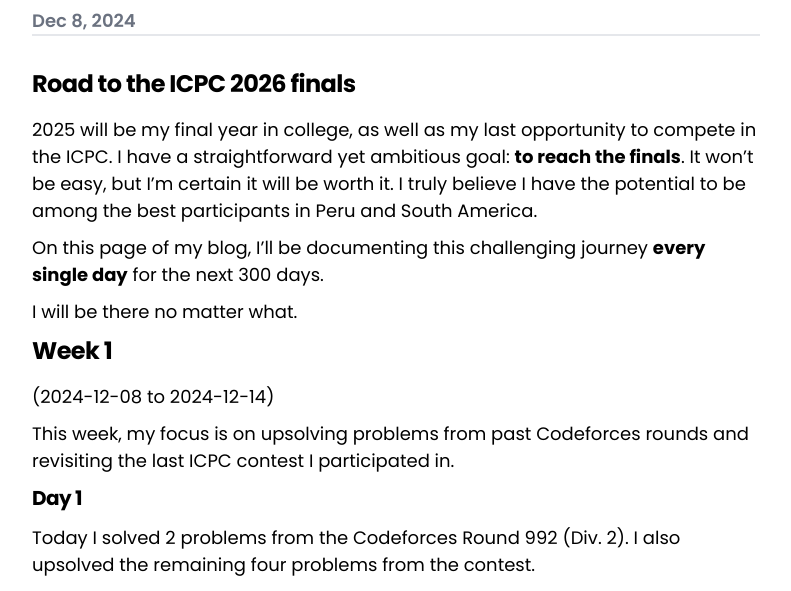
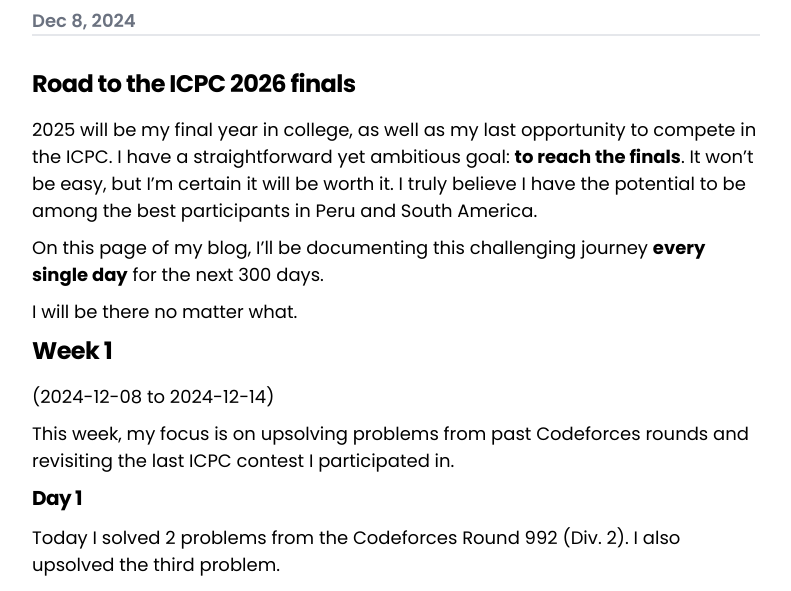
Before and after one commit to oliverTuesta/spigisblog-frontend, an Astro site: page /blog/300-days-of-code in a window 1280 px wide. Shown: the part 465-1056 px from the top of the page, without its empty margins (244-1035 px from the left). Built offline with nearby package versions, Linux system fonts and the light colour scheme; Astro itself is replaced by a stand-in of ours.

Commit message:
blog: change 300days-of-code

```diff
--- a/src/content/blog/300-days-of-code.md
+++ b/src/content/blog/300-days-of-code.md
@@ -22,4 +22,4 @@ I will be there no matter what.
 This week, my focus is on upsolving problems from past Codeforces rounds and revisiting the last ICPC contest I participated in.
 
 ### Day 1
-Today I solved 2 problems from the [Codeforces Round 992 (Div. 2)](https://codeforces.com/contests/2040). I also upsolved the remaining four problems from the contest.
+Today I solved 2 problems from the [Codeforces Round 992 (Div. 2)](https://codeforces.com/contests/2040). I also upsolved the third problem.
```
